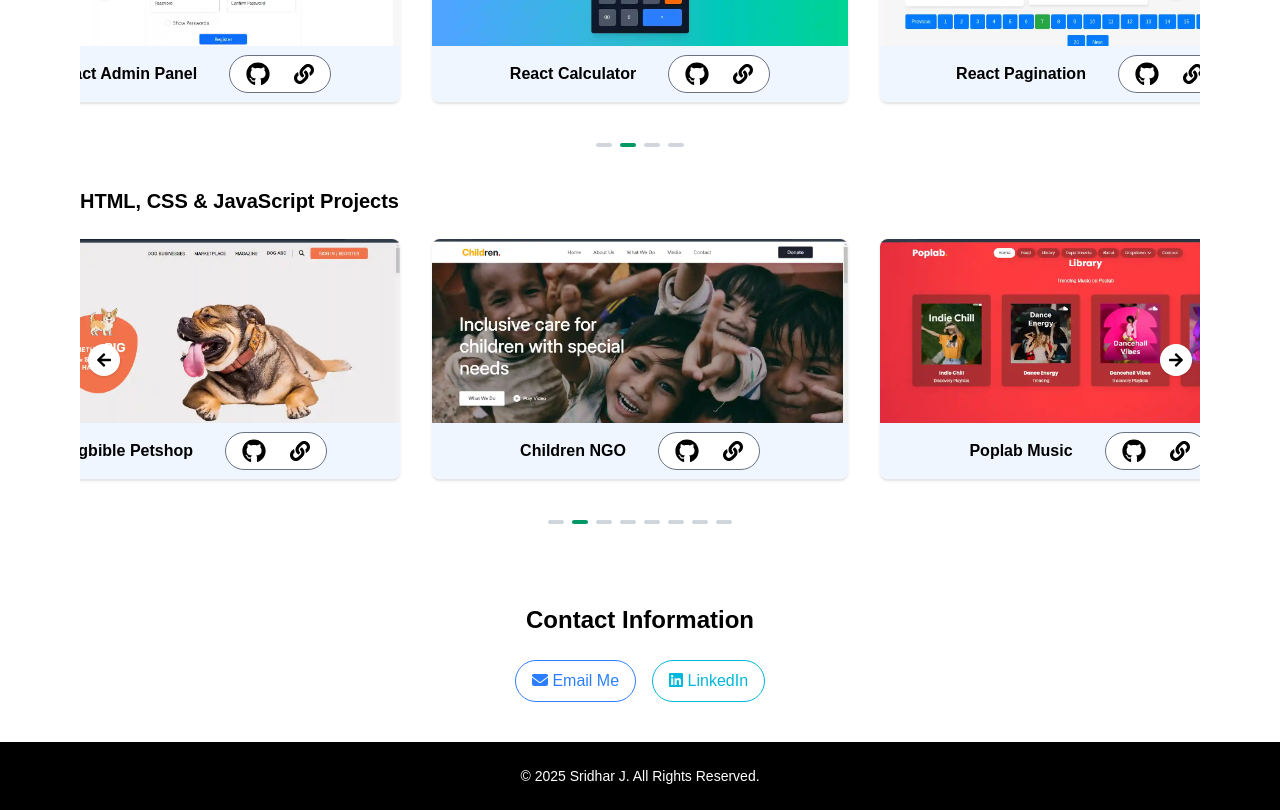
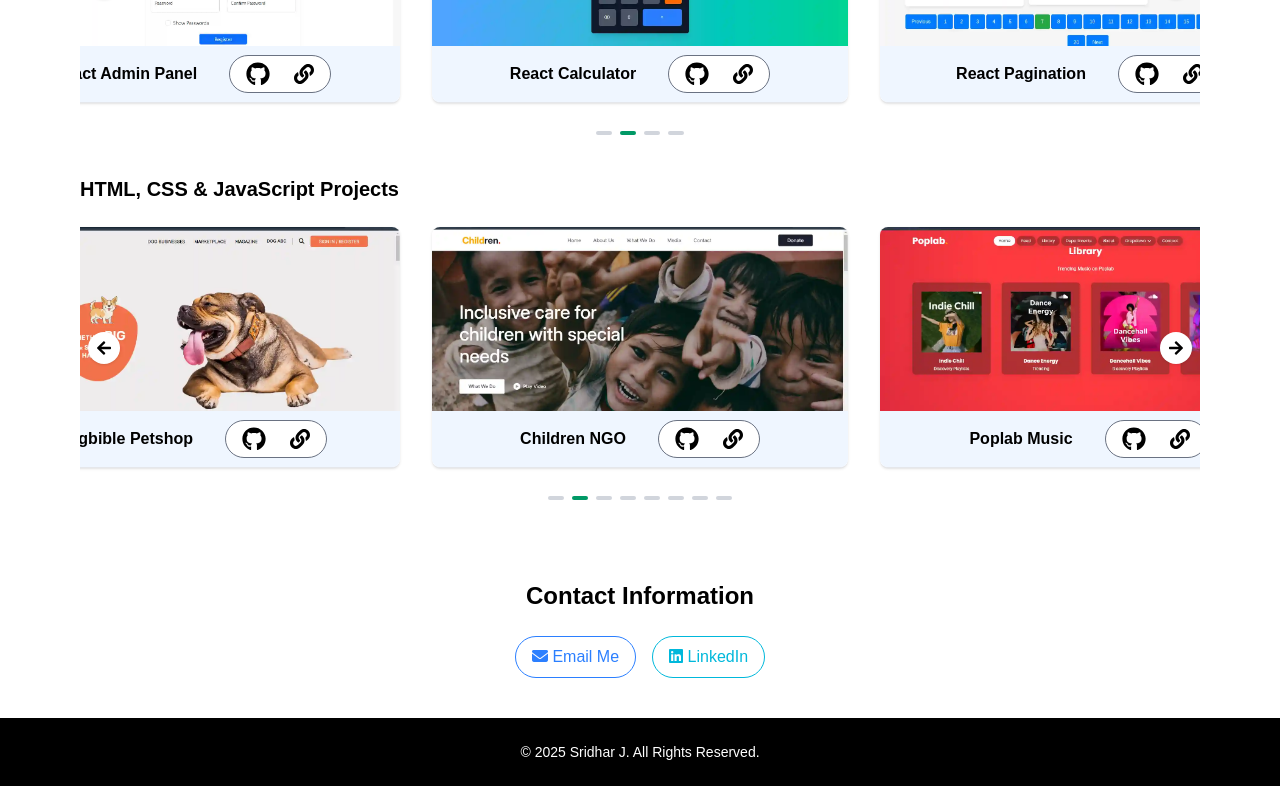
Before and after one commit to Sridharj9095/React-portfolio, a React (Vite) app: page / in a window 1280 px wide. Shown: the part 1440-2250 px from the top of the page. After the commit the page ends 2226 px from the top, so only its background shows below. Built offline with nearby package versions, Linux system fonts and the light colour scheme.

Commit message:
adjust margin for project carousel button alignment

```diff
--- a/src/components/ProjectCarousel.jsx
+++ b/src/components/ProjectCarousel.jsx
@@ -130,7 +130,7 @@
           <FaArrowRight />
         </button>
       </div>
-      <div className="flex justify-center mt-4 gap-2">
+      <div className="flex justify-center mt-1 gap-2">
         {projects.map((_, index) => (
           <button
             key={index}
```
